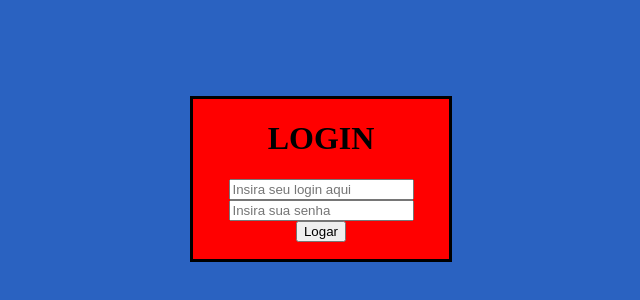
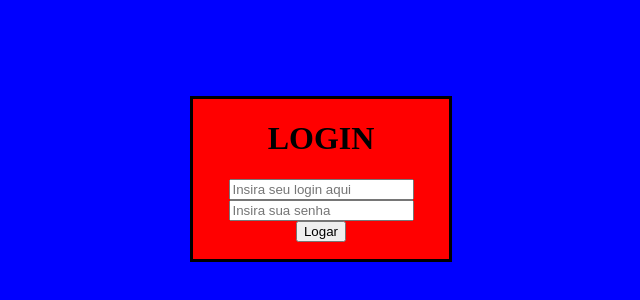
Before and after one commit to doppio16/First-PDM, a website: page www/index.html in a window 1280 px wide. Shown: the part 224-524 px from the top of the page, without its empty margins (319-959 px from the left). Drawn offline with Linux system fonts and the light colour scheme.

Commit message:
change color

```diff
--- a/www/index.html
+++ b/www/index.html
@@ -43,7 +43,7 @@
 
 		}
 		body{
-			background:#2a62c1
+			background:#0000ff
 		}
 	</style>
 </body>
```
